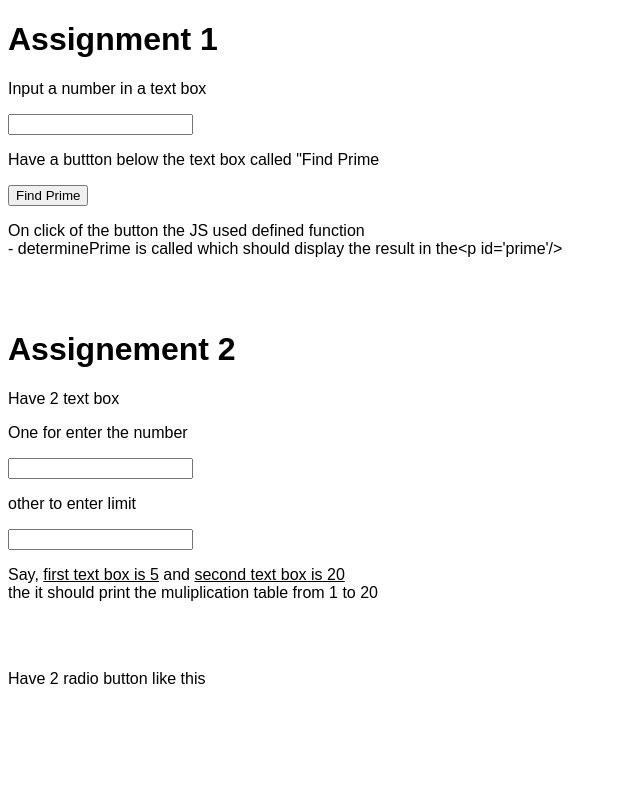
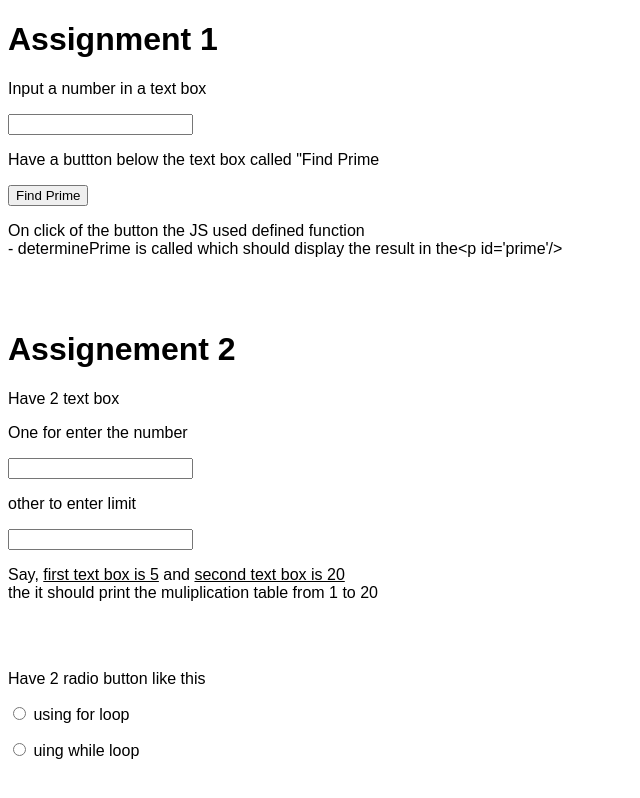
Before and after one commit to sudhakarsn15/Find-Prime-Number-Assignment, a React (Create React App) app: page / in a window 1280 px wide. Shown: the whole page, without its empty margins (0-640 px from the left). Built offline with nearby package versions, Linux system fonts and the light colour scheme.

Commit message:
added radio button

```diff
--- a/src/App.js
+++ b/src/App.js
@@ -51,6 +51,14 @@ export default function App() {
       </p>
       <br />
       <br />
+      <NewApp />
+    </div>
+  );
+}
+
+export function NewApp() {
+  return (
+    <div>
       <h1>Assignement 2</h1>
       <p>Have 2 text box</p>
       <p>One for enter the number</p>
@@ -70,6 +78,12 @@ export default function App() {
       <br />
       <br />
       <p>Have 2 radio button like this</p>
+      <p>
+        <input type="radio"></input> using for loop
+      </p>
+      <p>
+        <input type="radio"></input> uing while loop
+      </p>
     </div>
   );
 }
```
